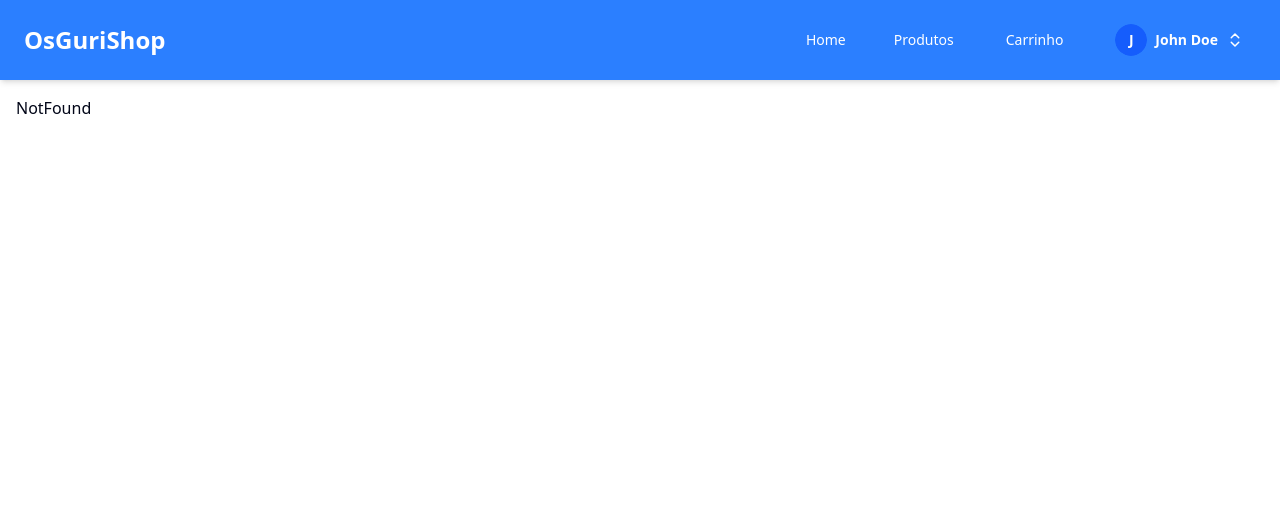
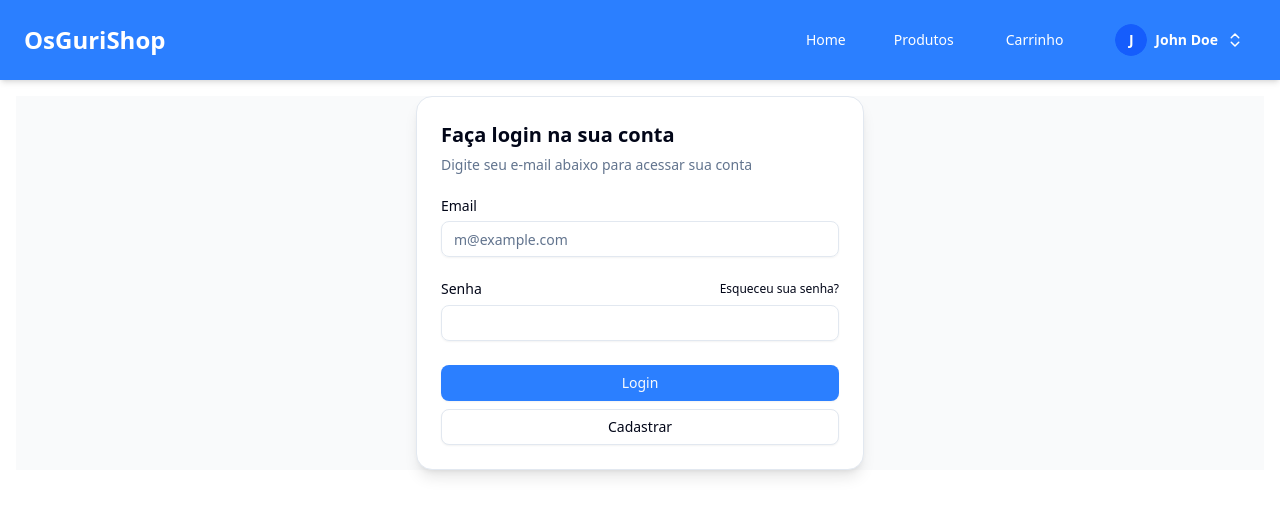
Before and after one commit to FabioMiguelNascimento/G2-G2-Fullstack2, a React (Vite) app in the folder frontend/: page /login in a window 1280 px wide. Shown: the top 516 px of the page. Built offline with nearby package versions, Linux system fonts and the light colour scheme.

Commit message:
frontend: add: criado a tela de login

```diff
--- a/frontend/package.json
+++ b/frontend/package.json
@@ -12,6 +12,7 @@
   "dependencies": {
     "@radix-ui/react-avatar": "^1.1.10",
     "@radix-ui/react-dropdown-menu": "^2.1.16",
+    "@radix-ui/react-label": "^2.1.7",
     "@radix-ui/react-navigation-menu": "^1.2.14",
     "@radix-ui/react-slot": "^1.2.3",
     "@tailwindcss/vite": "^4.1.13",
--- a/frontend/src/components/header.tsx
+++ b/frontend/src/components/header.tsx
@@ -1,4 +1,4 @@
-import { DropdownMenu, DropdownMenuContent, DropdownMenuItem, DropdownMenuLabel, DropdownMenuSeparator, DropdownMenuTrigger } from "@/components/ui/dropdown-menu"
+import { DropdownMenu, DropdownMenuContent, DropdownMenuItem, DropdownMenuSeparator, DropdownMenuTrigger } from "@/components/ui/dropdown-menu"
 import {
   NavigationMenu,
   NavigationMenuItem,
--- /dev/null
+++ b/frontend/src/components/ui/input.tsx
@@ -0,0 +1,21 @@
+import * as React from "react"
+
+import { cn } from "@/lib/utils"
+
+function Input({ className, type, ...props }: React.ComponentProps<"input">) {
+  return (
+    <input
+      type={type}
+      data-slot="input"
+      className={cn(
+        "file:text-foreground placeholder:text-muted-foreground selection:bg-primary selection:text-primary-foreground dark:bg-input/30 border-input flex h-9 w-full min-w-0 rounded-md border bg-transparent px-3 py-1 text-base shadow-xs transition-[color,box-shadow] outline-none file:inline-flex file:h-7 file:border-0 file:bg-transparent file:text-sm file:font-medium disabled:pointer-events-none disabled:cursor-not-allowed disabled:opacity-50 md:text-sm",
+        "focus-visible:border-ring focus-visible:ring-ring/50 focus-visible:ring-[3px]",
+        "aria-invalid:ring-destructive/20 dark:aria-invalid:ring-destructive/40 aria-invalid:border-destructive",
+        className
+      )}
+      {...props}
+    />
+  )
+}
+
+export { Input }
--- /dev/null
+++ b/frontend/src/components/ui/label.tsx
@@ -0,0 +1,22 @@
+import * as React from "react"
+import * as LabelPrimitive from "@radix-ui/react-label"
+
+import { cn } from "@/lib/utils"
+
+function Label({
+  className,
+  ...props
+}: React.ComponentProps<typeof LabelPrimitive.Root>) {
+  return (
+    <LabelPrimitive.Root
+      data-slot="label"
+      className={cn(
+        "flex items-center gap-2 text-sm leading-none font-medium select-none group-data-[disabled=true]:pointer-events-none group-data-[disabled=true]:opacity-50 peer-disabled:cursor-not-allowed peer-disabled:opacity-50",
+        className
+      )}
+      {...props}
+    />
+  )
+}
+
+export { Label }
--- /dev/null
+++ b/frontend/src/pages/Login.tsx
@@ -0,0 +1,63 @@
+import { Button } from "@/components/ui/button"
+import {
+  Card,
+  CardAction,
+  CardContent,
+  CardDescription,
+  CardFooter,
+  CardHeader,
+  CardTitle,
+} from "@/components/ui/card"
+import { Input } from "@/components/ui/input"
+import { Label } from "@/components/ui/label"
+
+export default function Login() {
+  return (
+    <div className="flex items-center justify-center bg-gray-50">
+      <Card className="w-full max-w-md shadow-lg rounded-2xl">
+        <CardHeader>
+          <CardTitle className="text-xl">Faça login na sua conta</CardTitle>
+          <CardDescription>
+            Digite seu e-mail abaixo para acessar sua conta
+          </CardDescription>
+          <CardAction></CardAction>
+        </CardHeader>
+        <CardContent>
+          <form>
+            <div className="flex flex-col gap-6">
+              <div className="grid gap-2">
+                <Label htmlFor="email">Email</Label>
+                <Input
+                  id="email"
+                  type="email"
+                  placeholder="m@example.com"
+                  required
+                />
+              </div>
+              <div className="grid gap-2">
+                <div className="flex items-center">
+                  <Label htmlFor="password">Senha</Label>
+                  <a
+                    href="#"
+                    className="ml-auto inline-block text-xs underline-offset-4 hover:underline"
+                  >
+                    Esqueceu sua senha?
+                  </a>
+                </div>
+                <Input id="password" type="password" required />
+              </div>
+            </div>
+          </form>
+        </CardContent>
+        <CardFooter className="flex-col gap-2">
+          <Button type="submit" className="w-full">
+            Login
+          </Button>
+          <Button variant="outline" className="w-full">
+            Cadastrar
+          </Button>
+        </CardFooter>
+      </Card>
+    </div>
+  )
+}
--- a/frontend/src/router/route.tsx
+++ b/frontend/src/router/route.tsx
@@ -3,6 +3,7 @@ import Home from "@/pages/Home";
 import NotFound from "@/pages/NotFound";
 import Product from "@/pages/Product";
 import Cart from "@/pages/Cart";
+import Login from "@/pages/Login";
 import { type RouteObject } from "react-router-dom";
 
 const routesConfig: RouteObject[] = [
@@ -25,6 +26,10 @@ const routesConfig: RouteObject[] = [
       {
         path: "cart",
         element: <Cart />
+      },
+      {
+        path: "login",
+        element: <Login />
       }
     ],
   },
```
Also changed, not shown: 1 other file (tests, documents, lock files or other folders).
